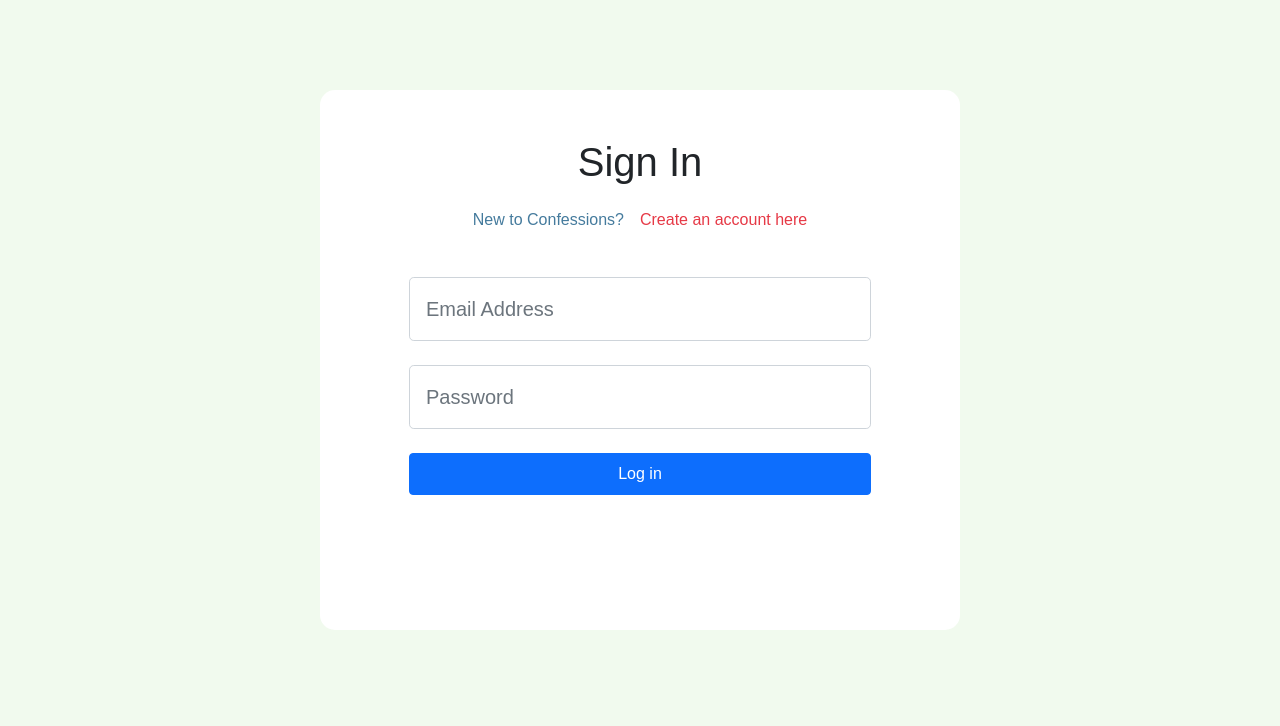
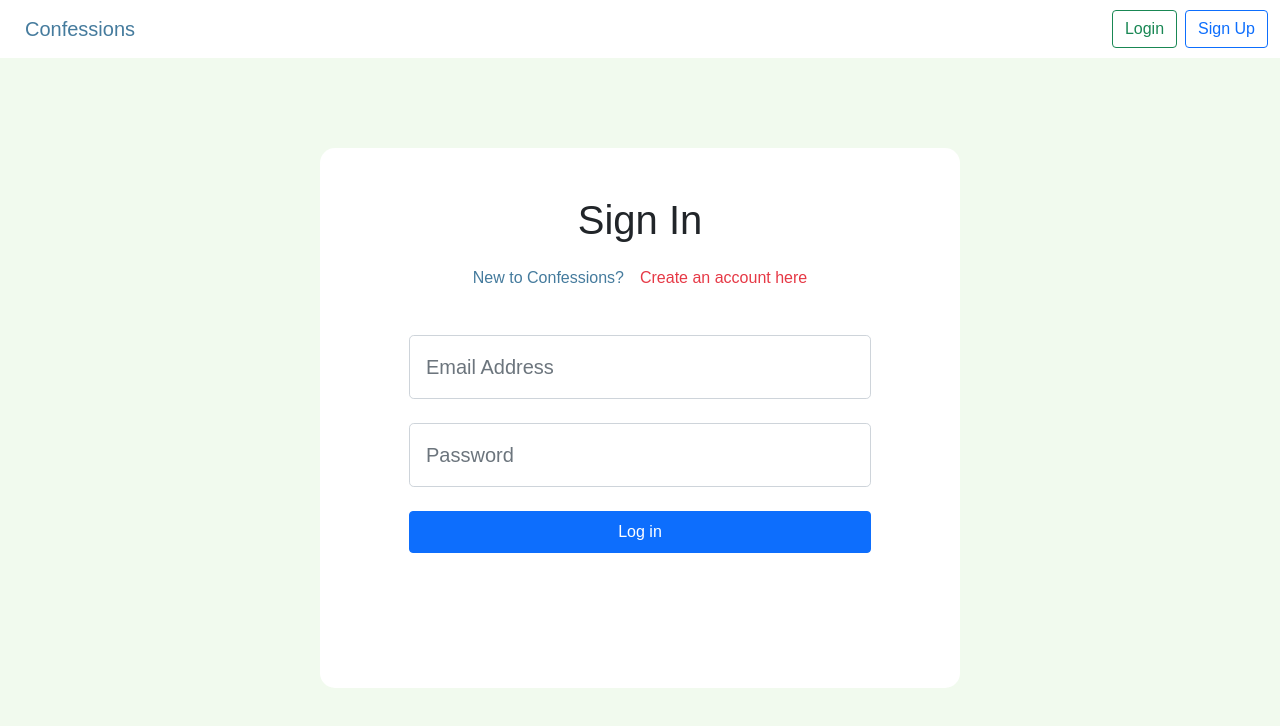
Before and after one commit to SLuo490/Confessions, a React (Create React App) app: page /login in a window 1280 px wide. Shown: the top 726 px of the page. Built offline with nearby package versions, Linux system fonts and the light colour scheme; no server answers; a web font is replaced by a local one.

Commit message:
add navbar to login and signup page

```diff
--- a/src/components/Nav.js
+++ b/src/components/Nav.js
@@ -11,7 +11,7 @@ export default function Nav() {
     <nav className='nav-bar bg-white py-2'>
       <div className='container-fluid'>
         <div className='d-flex justify-content-between align-items-center'>
-          <Link to='/home'>
+          <Link to='/'>
             <button
               type='button'
               className='btn navbar-brand color-celadon-blue'
--- a/src/pages/auth/LoginPage.js
+++ b/src/pages/auth/LoginPage.js
@@ -1,10 +1,12 @@
 import { Link } from 'react-router-dom';
 import { LoginForm } from '../../components';
+import { Nav } from '../../components';
 import '../style.css';
 
 export default function LoginPage() {
   return (
     <div className='LoginPage'>
+      <Nav />
       <div className='center'>
         <div className='container bg-white w-50 h-75 radius'>
           <h1 className='d-flex justify-content-center align-items-center mt-5'>
--- a/src/pages/auth/RegisterPage.js
+++ b/src/pages/auth/RegisterPage.js
@@ -1,9 +1,10 @@
 import '../style.css';
-import { RegisterForm } from '../../components';
+import { RegisterForm, Nav } from '../../components';
 
 export default function RegisterPage() {
   return (
     <div className='RegisterPage'>
+      <Nav />
       <div className='center'>
         <div className='container bg-white w-50 h-75 radius'>
           <h1 className='d-flex justify-content-center align-items-center mt-5 pb-3'>
```
